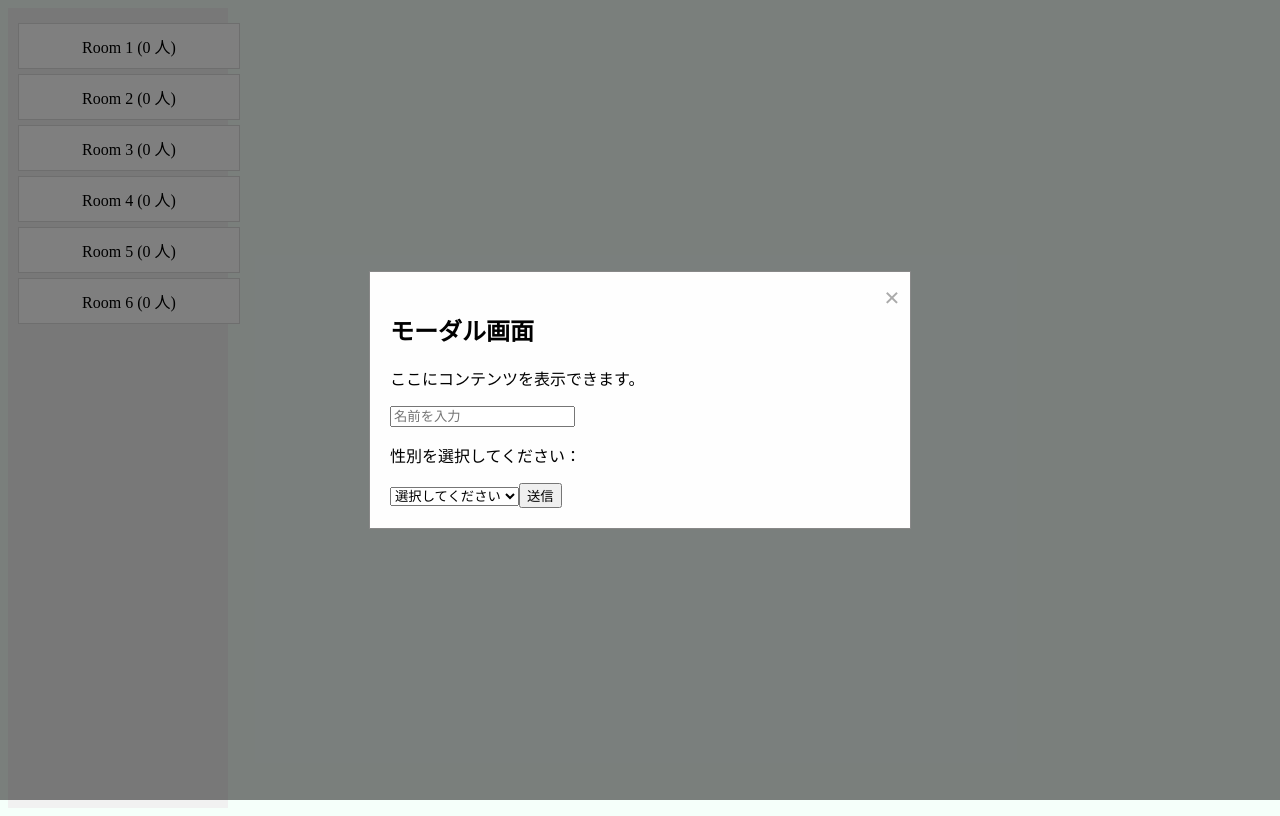
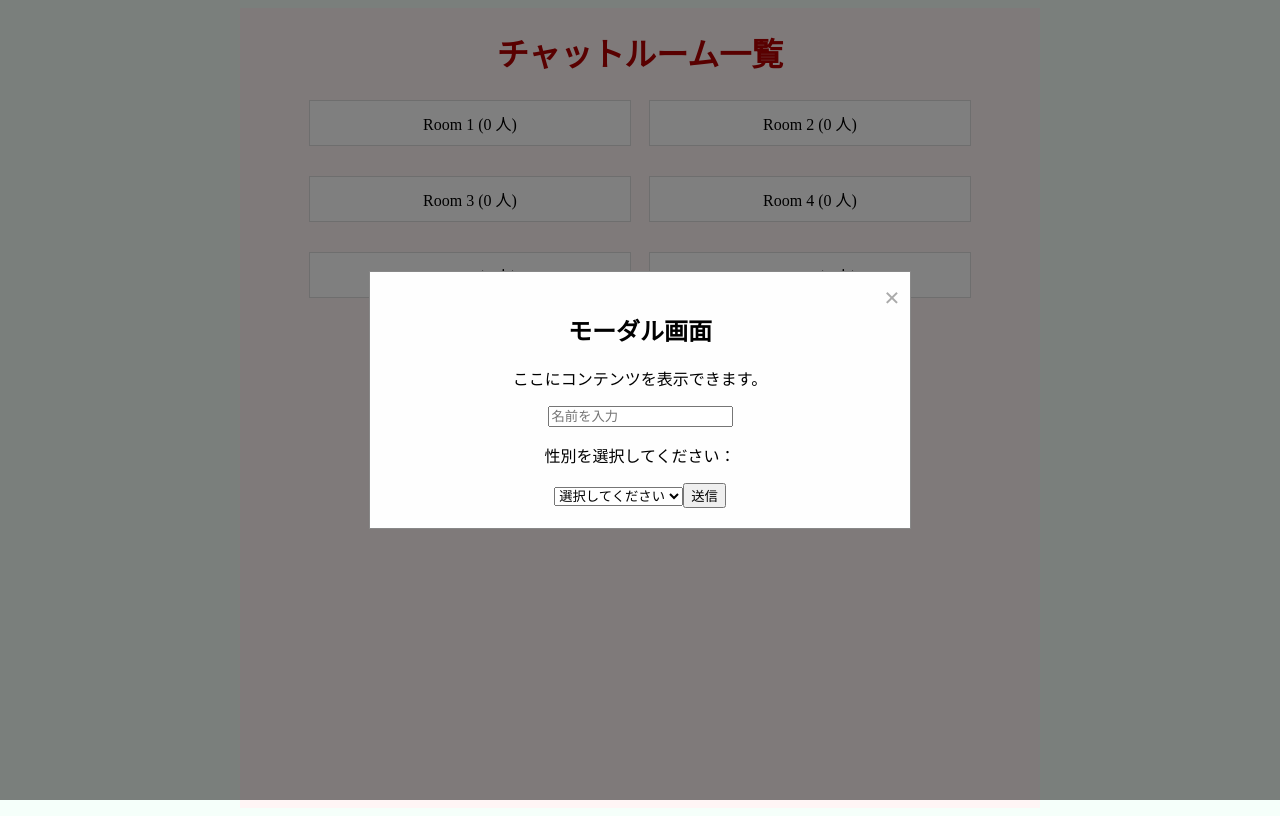
Before and after one commit to shunnagahara/WhisperMe, a React (Create React App) app: page /list in a window 1280 px wide. Built offline with nearby package versions, Linux system fonts and the light colour scheme; no server answers; the database is empty.

Commit message:
ChatRoomList.tsxの画面のUIをブラッシュアップした

```diff
--- /dev/null
+++ b/src/ChatRoomList.css
@@ -0,0 +1,73 @@
+/* ChatRoomList.css */
+.chatroom-container {
+    display: flex;
+    flex-direction: column;
+    align-items: center;
+    justify-content: flex-start; /* 上部に配置 */
+    background-color: #fff5f5; /* 赤系の背景色 */
+    min-height: 100vh;
+    width: 90%;
+    max-width: 800px; /* コンテナの最大幅 */
+    margin: 0 auto; /* 横方向の中央寄せ */
+    text-align: center; /* テキスト中央寄せ */
+  }
+
+  .chatroom-title {
+    font-size: 2rem;
+    color: #b30000;
+    margin-bottom: 20px;
+    font-weight: bold;
+  }
+
+  .chatroom-list {
+    display: grid;
+    grid-template-columns: repeat(2, 1fr); /* PC用の2列配置 */
+    gap: 20px 40px; /* 縦の間隔: 20px, 横の間隔: 30px */
+    width: 80%;
+    justify-items: center;
+  }
+
+  .room-button {
+    background-color: #ff4d4d;
+    color: #fff;
+    padding: 25px 15px; /* 縦方向のパディングを増やして高さを確保 */
+    border-radius: 15px; /* 角を丸める */
+    text-decoration: none;
+    font-size: 1.1rem;
+    font-weight: 500;
+    display: flex;
+    align-items: center;
+    justify-content: center;
+    transition: background-color 0.3s ease;
+    box-shadow: 0 4px 8px rgba(0, 0, 0, 0.1);
+    width: 100%;
+    max-width: 160px; /* ボタンの最大幅 */
+    text-align: center;
+  }
+
+  .room-button:hover {
+    background-color: #e60000;
+  }
+
+  .room-button .user-count {
+    font-size: 0.9rem;
+    font-weight: normal;
+    margin-left: 5px;
+    color: #ffcccc;
+  }
+
+  /* スマートフォン対応 */
+  @media (max-width: 768px) {
+    .chatroom-list {
+      grid-template-columns: 1fr; /* SP用の1列配置 */
+      gap: 15px; /* スマホでの余白調整 */
+    }
+  }
+
+  @media (min-width: 1024px) {
+    .room-button {
+      padding: 30px 20px; /* PC画面サイズでの縦方向パディングも増加 */
+      max-width: 200px;
+      font-size: 1.2rem;
+    }
+  }
--- a/src/ChatRoomList.tsx
+++ b/src/ChatRoomList.tsx
@@ -5,6 +5,7 @@ import { collection, onSnapshot } from 'firebase/firestore';
 import ChatPage from './ChatPage';
 import Modal from './Modal';
 import "./App.css";
+import './ChatRoomList.css';
 
 interface ChatRoomListProps {}
 
@@ -65,7 +66,9 @@ const ChatRoomList: React.FC<ChatRoomListProps> = () => {
   };
 
   return (
-    <div className="roombox">
+    <div className="chatroom-container">
+    {/* <div className="roombox"></div> */}
+      <h1 className="chatroom-title">チャットルーム一覧</h1>
       <Modal show={showModal} handleClose={handleCloseModal}>
         <h2>モーダル画面</h2>
         <p>ここにコンテンツを表示できます。</p>
@@ -91,25 +94,7 @@ const ChatRoomList: React.FC<ChatRoomListProps> = () => {
           <p>送信された性別: {submittedData.gender}</p>
         </div>
       )}
-      {/* <div className="sidebar">
-            <Link to="/chat/1" className="room-link">Room 1</Link>
-            <Link to="/chat/2" className="room-link">Room 2</Link>
-            <Link to="/chat/3" className="room-link">Room 3</Link>
-            <Link to="/chat/4" className="room-link">Room 4</Link>
-            <Link to="/chat/5" className="room-link">Room 5</Link>
-            <Link to="/chat/6" className="room-link">Room 6</Link>
-      </div>
-      <div className="chat-container">
-        <Routes>
-          <Route path="/chat/1" element={<ChatPage/>}/>
-          <Route path="/chat/2" element={<ChatPage />} />
-          <Route path="/chat/3" element={<ChatPage />} />
-          <Route path="/chat/4" element={<ChatPage />} />
-          <Route path="/chat/5" element={<ChatPage />} />
-          <Route path="/chat/6" element={<ChatPage />} />
-        </Routes>
-      </div> */}
-      <div className="sidebar">
+      <div className="chatroom-list">
         {rooms.map((room) => (
           <Link to={`/chat/${room.id}`} key={room.id} className="room-link">
             Room {room.id} ({room.userCount} 人)
```
